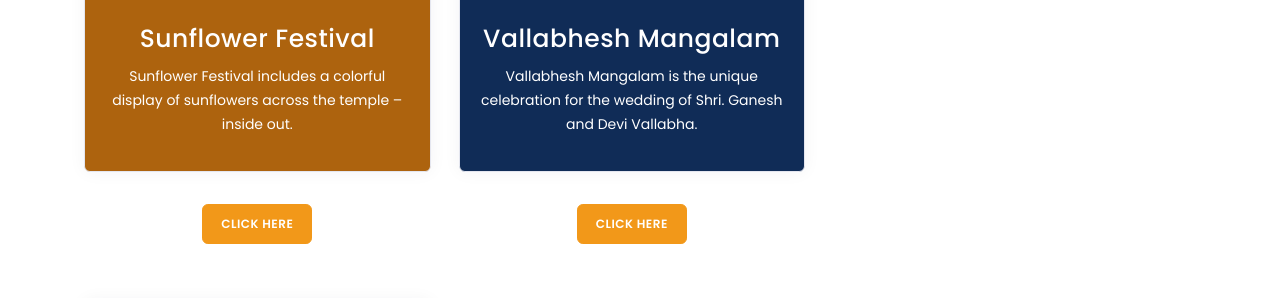
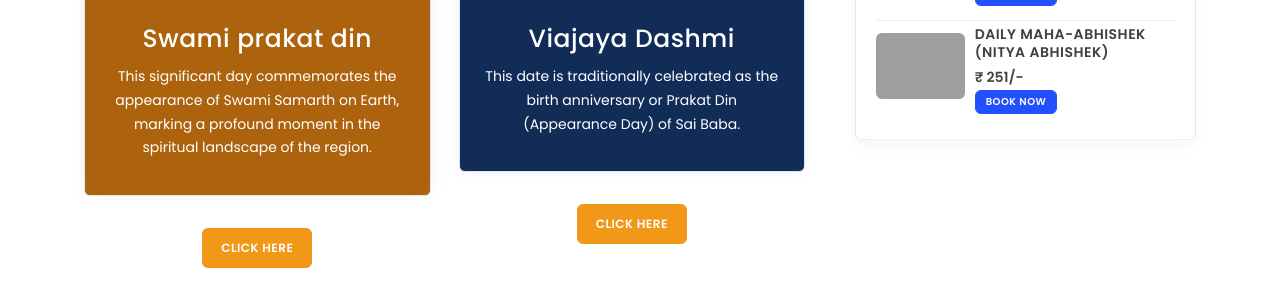
Before and after one commit to maddyprivate/anjor, a PHP site: page /festivals.php in a window 1280 px wide. Shown: the part 2460-2758 px from the top of the page. Run offline with PHP 8.4, Linux system fonts and the light colour scheme; some libraries are stand-ins or nearby versions; some web fonts are replaced; grey boxes are pictures that could not be loaded.

Commit message:
festival page change

```diff
--- a/festivals.php
+++ b/festivals.php
@@ -54,7 +54,7 @@
                                 <img class="card-img-top" src="https://www..com/dg/festivals/2-Draksh-Mahotsav.webp"
                                     alt="">
                                 <div class="card-body text-center">
-                                    <h3 class="card-title text-white mb-2">Prakat Din</h3>
+                                    <h3 class="card-title text-white mb-2">Gajanan maharaj Prakat Din</h3>
                                     <p class="text-white">
                                     This significant day marks the birth anniversary of Gajanan Maharaj.
                                                                             </p>
@@ -75,10 +75,9 @@
                                 <img class="card-img-top" src="https://www..com/dg/festivals/3-Suryful-Mahotsav.webp"
                                     alt="Sunflower Festival">
                                 <div class="card-body text-center">
-                                    <h3 class="card-title text-white mb-2">Sunflower Festival</h3>
+                                    <h3 class="card-title text-white mb-2">Swami prakat din</h3>
                                     <p class="text-white">
-                                                                                    Sunflower Festival includes a colorful display of sunflowers across the temple –
-                                            inside out.
+                                    This significant day commemorates the appearance of Swami Samarth on Earth, marking a profound moment in the spiritual landscape of the region.
                                                                             </p>
                                 </div>
                             </a>
@@ -94,10 +93,9 @@
                                 <img class="card-img-top" src="https://www..com/dg/festivals/4-Vallabhesh-Mangalam.webp"
                                     alt="Vallabhesh Mangalam">
                                 <div class="card-body text-center">
-                                    <h3 class="card-title text-white mb-2">Vallabhesh Mangalam</h3>
+                                    <h3 class="card-title text-white mb-2">Viajaya Dashmi </h3>
                                     <p class="text-white">
-                                                                                    Vallabhesh Mangalam is the unique celebration for the wedding of Shri. Ganesh
-                                            and Devi Vallabha.
+                                    This date is traditionally celebrated as the birth anniversary or Prakat Din (Appearance Day) of Sai Baba.
                                                                             </p>
                                 </div>
                             </a>
@@ -116,11 +114,9 @@
                                 <img class="card-img-top" src="https://www..com/dg/festivals/5-Amba-Mahotsav.webp"
                                     alt="Mango Festival">
                                 <div class="card-body text-center">
-                                    <h3 class="card-title text-white mb-2">Mango Festival</h3>
+                                    <h3 class="card-title text-white mb-2">Gurupurnima</h3>
                                     <p class="text-white">
-                                                                                    Mango Festival is an annual extravaganza is celebrated on the occasion of
-                                            Akshaya
-                                            Tritiya.
+                                    The term “Guru Purnima” is derived from two Sanskrit words: “Guru,” meaning teacher or guide, and “Purnima,” meaning full moon.
                                                                             </p>
                                 </div>
                             </a>
@@ -157,7 +153,7 @@
                             </div>
                         </div>
                     </div>
-
+</div>
 
                     <!-- WALLPAPERS -->
     <h2 class="fw-bold mt-5 mb-4">WALLPAPERS</h2>
```
